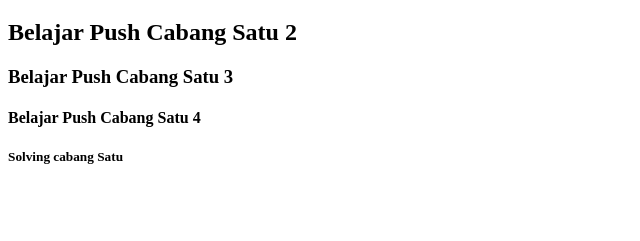
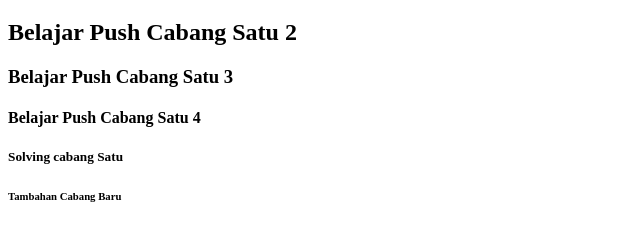
Before and after one commit to ahmadzakiarozi/belajar-niomic, a plain HTML site: page header.html in a window 1280 px wide. Shown: the part 61-302 px from the top of the page, without its empty margins (0-640 px from the left). Drawn offline with Linux system fonts and the light colour scheme.

Commit message:
Add Element H6

```diff
--- a/header.html
+++ b/header.html
@@ -10,6 +10,7 @@
     <h3>Belajar Push Cabang Satu 3</h3>
     <h4>Belajar Push Cabang Satu 4</h4>
     <h5>Solving cabang Satu</h5>
+    <h6>Tambahan Cabang Baru</h6>
 
 
   </body>
```
